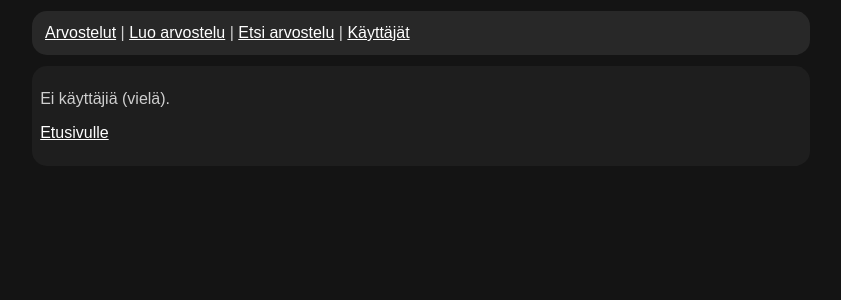
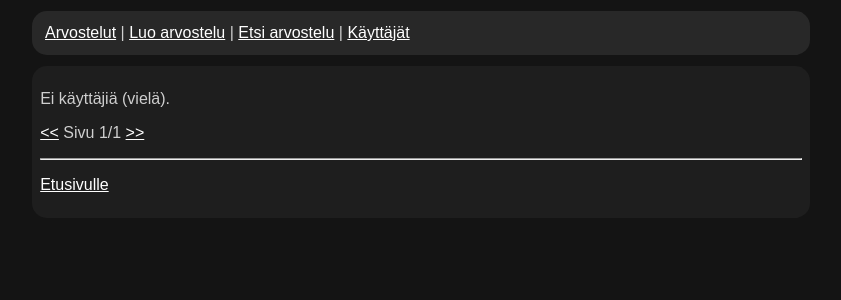
Before and after one commit to lapatinn/kirjainlaatikko, a Flask app: page /all_users in a window 1280 px wide. Shown: the part 61-361 px from the top of the page, without its empty margins (219-1060 px from the left). Run offline with Flask 3, Linux system fonts and the light colour scheme.

Commit message:
Add pages to /all_users and /movie_reviews

```diff
--- a/app.py
+++ b/app.py
@@ -3,6 +3,7 @@ from werkzeug.security import generate_password_hash, check_password_hash
 import sqlite3
 import secrets
 import config
+import math
 from sql import users, reviews
 
 app = Flask(__name__)
@@ -293,9 +294,20 @@ def search_review():
     return render_template("find_review.html", query=query, results=results)
 
 @app.route("/movie_reviews")
-def movie_reviews():
-    all_reviews = reviews.fetch_reviews()
-    return render_template("movie_reviews.html", items=all_reviews)
+@app.route("/movie_reviews/<int:page>")
+def movie_reviews(page=1):
+    page_size = 10
+    review_count = reviews.review_count()[0]
+    page_count = math.ceil(int(review_count) / page_size)
+    page_count = max(page_count, 1)
+
+    if page < 1:
+        return redirect("/movie_reviews/1")
+    if page > page_count:
+        return redirect("/movie_reviews/" + str(page_count))
+
+    all_reviews = reviews.fetch_reviews(page, page_size)
+    return render_template("movie_reviews.html", items=all_reviews, page=page, page_count=page_count)
 
 @app.route("/movie_reviews/<int:item_id>")
 def page(item_id):
@@ -321,9 +333,20 @@ def show_user(user_id):
         return render_template("show_user.html", user=user, reviews=items)
 
 @app.route("/all_users")
-def all_users():
-    guys = users.fetch_users()
-    return render_template("all_users.html", users=guys)
+@app.route("/all_users/<int:page>")
+def all_users(page=1):
+    page_size = 20
+    user_count = users.users_count()[0]
+    page_count = math.ceil(int(user_count) / page_size)
+    page_count = max(page_count, 1)
+
+    if page < 1:
+        return redirect("/all_users/1")
+    if page > page_count:
+        return redirect("/all_users/" + str(page_count))
+
+    guys = users.fetch_users(page, page_size)
+    return render_template("all_users.html", users=guys, page=page, page_count=page_count)
 
 if __name__ == "__main__":
     app.run(debug=False)
--- a/sql/users.py
+++ b/sql/users.py
@@ -41,12 +41,23 @@ def get_users_reviews(user_id):
 
     return res if res else None
 
-def fetch_users():
+def fetch_users(page, page_size):
     sql = """SELECT username, id
             FROM users
             ORDER BY username DESC
+            LIMIT ? OFFSET ?
             ;"""
 
-    res = db.query(sql)
+    limit = page_size
+    offset = page_size * (page - 1)
+
+    res = db.query(sql, [limit, offset])
 
     return res if res else None
+
+def users_count():
+    sql = """SELECT COUNT(id)
+            FROM users
+            ;"""
+
+    return db.query(sql)[0]
--- a/templates/all_users.html
+++ b/templates/all_users.html
@@ -33,6 +33,12 @@
     </p>
     {% endif %}
     <p>
+        <a href="/all_users/{{ page - 1 }}">&lt;&lt;</a>
+        Sivu {{ page }}/{{ page_count }}
+        <a href="/all_users/{{ page + 1 }}">&gt;&gt;</a>
+        <hr />
+    </p>
+    <p>
         <a href="/">Etusivulle</a>
     </p>
     </div>
--- a/templates/movie_reviews.html
+++ b/templates/movie_reviews.html
@@ -38,6 +38,12 @@
     </p>
     {% endif %}
     <p>
+        <a href="/movie_reviews/{{ page - 1 }}">&lt;&lt;</a>
+        Sivu {{ page }}/{{ page_count }}
+        <a href="/movie_reviews/{{ page + 1 }}">&gt;&gt;</a>
+        <hr />
+    </p>
+    <p>
         <a href="/">Etusivulle</a>
     </p>
     </div>
```
Also changed, not shown: sql/reviews.py (+13 -2 lines).
